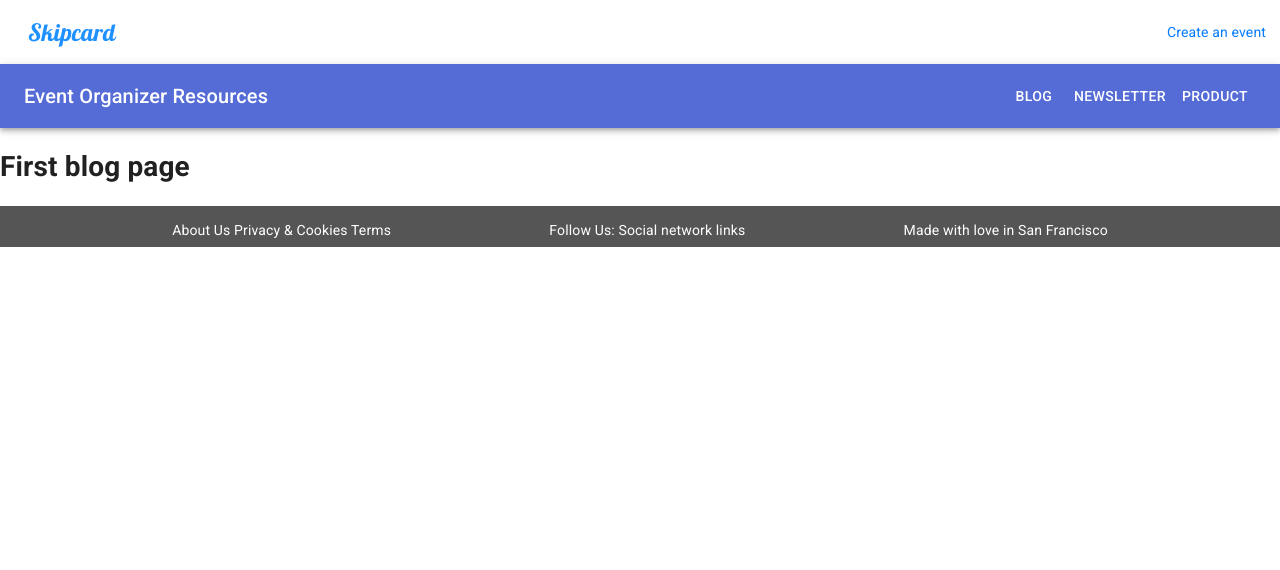
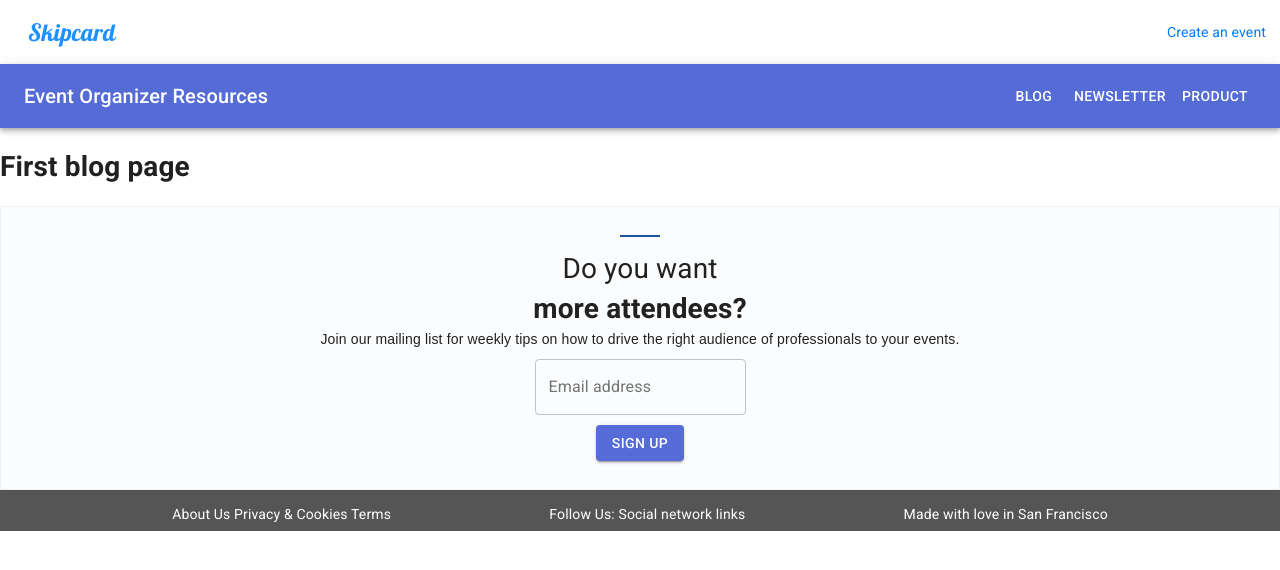
Before and after one commit to kschingiz/sc_test_project, a Next.js app: page /blog in a window 1280 px wide. Shown: the top 570 px of the page. Built offline with nearby package versions, Linux system fonts and the light colour scheme.

Commit message:
email capture component

```diff
--- /dev/null
+++ b/components/emailCapture.js
@@ -0,0 +1,61 @@
+import { makeStyles } from "@material-ui/core/styles";
+
+import Button from "@material-ui/core/Button";
+import TextField from "@material-ui/core/TextField";
+
+const useStyles = makeStyles({
+  signUpWrapper: {
+    backgroundColor: "#fbfcfd",
+    border: "1px solid #f2f2f2",
+    padding: "2em",
+    width: "100%",
+    textAlign: "center"
+  },
+  captureTitle: {
+    fontSize: "2em",
+    paddingTop: ".5em",
+    position: "relative",
+    "&::after": {
+      background: "#1e5799",
+      bottom: 0,
+      content: "''",
+      display: "block",
+      height: "2px",
+      left: "50%",
+      marginLeft: "-20px",
+      position: "absolute",
+      top: "0",
+      width: "40px"
+    }
+  },
+  captureSubtitle: {
+    fontSize: "1em",
+    fontFamily: "Poppins,sans-serif"
+  },
+  emailInput: {
+    marginTop: "10px",
+    marginBottom: "10px"
+  }
+});
+
+export default function SignUp() {
+  const styles = useStyles();
+
+  return (
+    <div className={styles.signUpWrapper}>
+      <div className={styles.captureTitle}>
+        Do you want
+        <br />
+        <b>more attendees?</b>
+      </div>
+      <div className={styles.captureSubtitle}>
+        Join our mailing list for weekly tips on how to drive the right audience of professionals to your events.
+      </div>
+      <TextField className={styles.emailInput} label="Email address" variant="outlined"></TextField>
+      <br />
+      <Button variant="contained" color="primary">
+        Sign up
+      </Button>
+    </div>
+  );
+}
--- a/pages/blog.js
+++ b/pages/blog.js
@@ -1,9 +1,12 @@
 import withLayout from "../layouts/layout";
+
+import EmailCapture from "../components/emailCapture";
 
 const Blog = props => {
   return (
     <>
       <h1>First blog page</h1>
+      <EmailCapture></EmailCapture>
     </>
   );
 };
```
